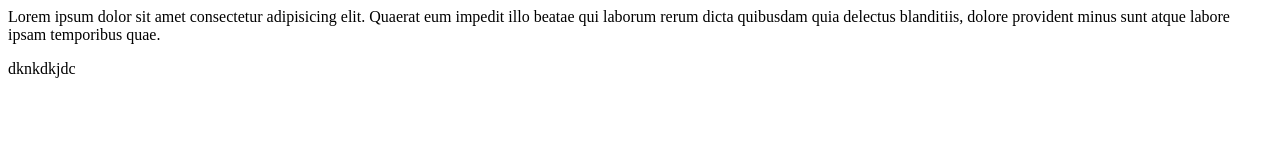
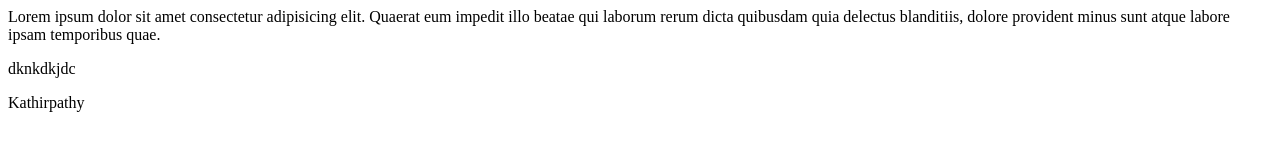
Before and after one commit to kathirpathy/Ananthaa, a plain HTML site: page index.html in a window 1280 px wide. Drawn offline with Linux system fonts and the light colour scheme.

Commit message:
Kathirpathy

```diff
--- a/index.html
+++ b/index.html
@@ -8,5 +8,6 @@
 <body>
     Lorem ipsum dolor sit amet consectetur adipisicing elit. Quaerat eum impedit illo beatae qui laborum rerum dicta quibusdam quia delectus blanditiis, dolore provident minus sunt atque labore ipsam temporibus quae.
     <p>dknkdkjdc</p>
+    <p>Kathirpathy</p>
 </body>
 </html>
```
